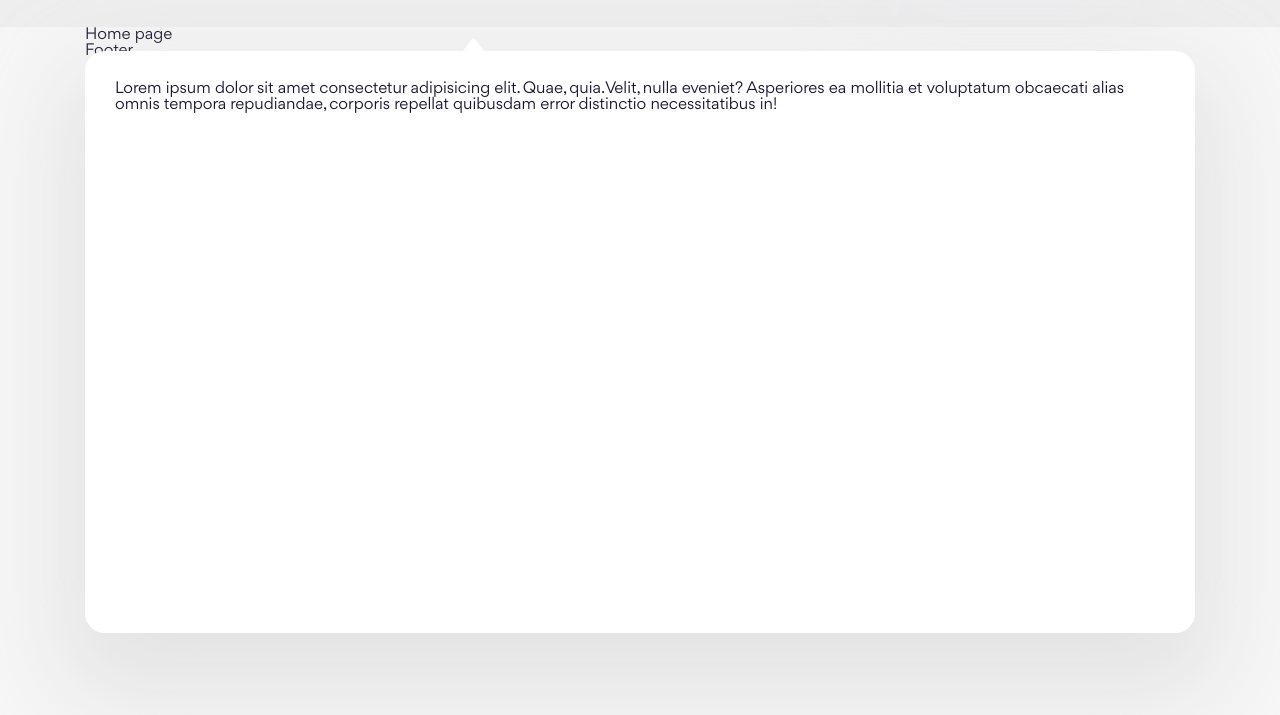
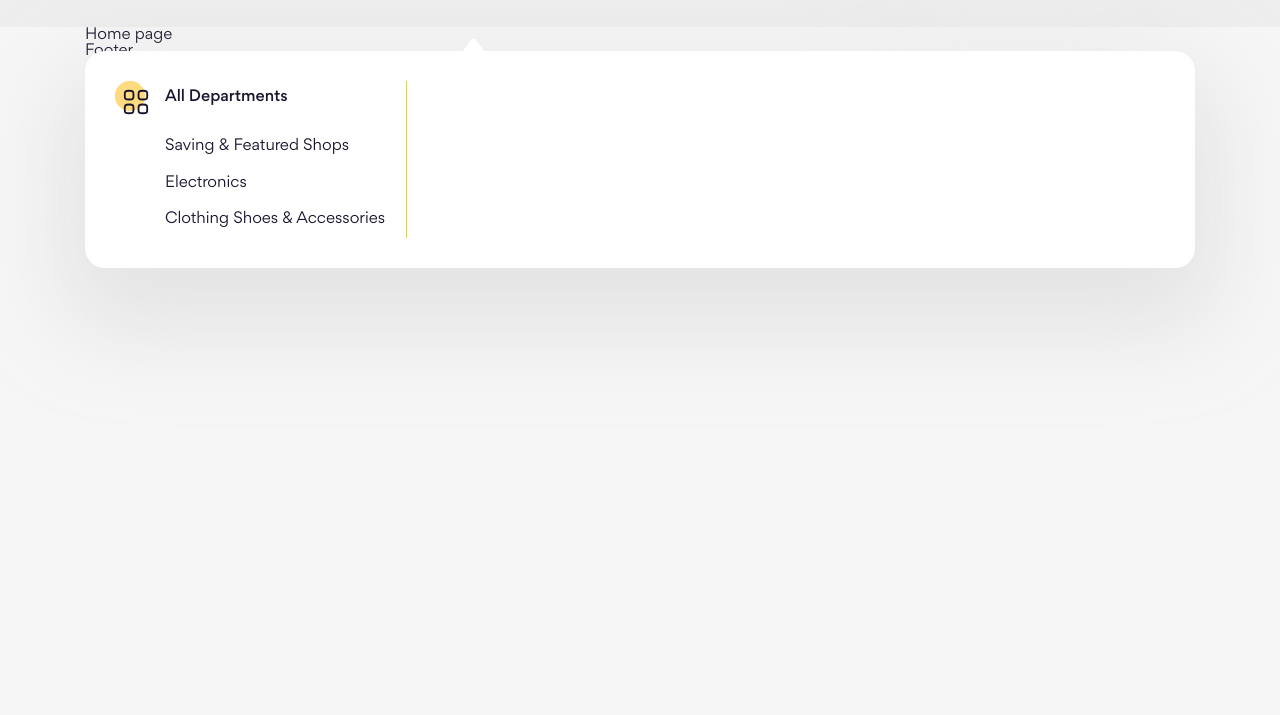
Before and after one commit to tuan782000/f8-project-08, a website: page index.html in a window 1280 px wide. Shown: the part 83-798 px from the top of the page. Drawn offline with Linux system fonts and the light colour scheme.

Commit message:
Làm nội dung phần Mega menu

```diff
--- a/scss/components/_dropdown.scss
+++ b/scss/components/_dropdown.scss
@@ -9,7 +9,7 @@
     &__inner {
         position: relative;
 
-        height: 582px;
+        max-height: min(582px, 100vh - 134px);
 
         padding: 30px;
 
@@ -27,3 +27,64 @@
         }
     }
 }
+
+.top-menu {
+    height: 100%;
+
+    &__main {
+        width: 292px;
+        height: 100%;
+        border-right: 1px solid var(--top-menu-border-color);
+    }
+}
+
+.menu-column {
+    display: flex;
+    gap: 14px;
+
+    &__icon {
+        position: relative;
+        flex-shrink: 0; // tránh nội dung dài quá ép icon méo
+        width: 36px;
+        height: 36px;
+    }
+
+    &__content {
+        flex: 1;
+    }
+
+    &__icon-1 {
+        width: 30px;
+        height: 30px;
+        object-fit: cover;
+    }
+    &__icon-2 {
+        position: absolute;
+        right: 0;
+        bottom: 0;
+        width: 30px;
+        height: 30px;
+        object-fit: cover;
+    }
+
+    &__heading {
+        margin-top: 4px;
+        font-size: 1.6rem;
+        font-weight: 500;
+        line-height: 150%;
+    }
+    &__list {
+        margin-top: 19px;
+    }
+
+    &__link {
+        display: block;
+        padding: 7px 0;
+        font-weight: 1.4rem;
+        line-height: 142.857%;
+        &:hover {
+            color: #0071dc;
+            font-weight: 500;
+        }
+    }
+}
--- a/scss/theme/_dark.scss
+++ b/scss/theme/_dark.scss
@@ -14,4 +14,6 @@ html.dark {
     --dropdown-shadow-color: rgba(23, 28, 40, 0.4);
     --dropdown-arrow-color: brightness(0) saturate(100%) invert(17%) sepia(34%)
         saturate(397%) hue-rotate(194deg) brightness(91%) contrast(90%);
+
+    --top-menu-border-color: #171c28;
 }
--- a/scss/theme/_light.scss
+++ b/scss/theme/_light.scss
@@ -16,5 +16,6 @@ html {
 
     // Dropdown
     --dropdown-bg-color: #fff;
-    --dropdown-shadow-color: rgba(200, 200, 200, 0.4)
+    --dropdown-shadow-color: rgba(200, 200, 200, 0.4);
+    --top-menu-border-color: #d2d166;
 }
--- a/templates/header.html
+++ b/templates/header.html
@@ -32,11 +32,39 @@
                     </a>
                     <div class="dropdown">
                         <div class="dropdown__inner">
-                            Lorem ipsum dolor sit amet consectetur adipisicing
-                            elit. Quae, quia. Velit, nulla eveniet? Asperiores
-                            ea mollitia et voluptatum obcaecati alias omnis
-                            tempora repudiandae, corporis repellat quibusdam
-                            error distinctio necessitatibus in!
+                            <div class="top-menu">
+                                <div class="top-menu__main">
+                                    <!-- Menu column -->
+                                    <div class="menu-column">
+                                        <div class="menu-column__icon">
+                                            <img
+                                                src="./assets/img/category/cate-1.1.svg"
+                                                alt=""
+                                                class="menu-column__icon-1"
+                                            />
+                                            <img
+                                                src="./assets/img/category/cate-1.2.svg"
+                                                alt=""
+                                                class="menu-column__icon-2"
+                                            />
+                                        </div>
+                                        <div class="menu-column__content">
+                                            <h2 class="menu-column__heading">All Departments</h2>
+                                            <ul class="menu-column__list">
+                                                <li><a href="#!" class="menu-column__link">
+                                                    Saving & Featured Shops
+                                                </a></li>
+                                                <li><a href="#!" class="menu-column__link">
+                                                    Electronics
+                                                </a></li>
+                                                <li><a href="#!" class="menu-column__link">
+                                                    Clothing Shoes & Accessories
+                                                </a></li>
+                                            </ul>
+                                        </div>
+                                    </div>
+                                </div>
+                            </div>
                         </div>
                     </div>
                 </li>
```
Also changed, not shown: assets/css/components/index.css, assets/css/main.css, assets/img/category/cate-1.1.svg (added), assets/img/category/cate-1.2.svg (added), 2 other files.
